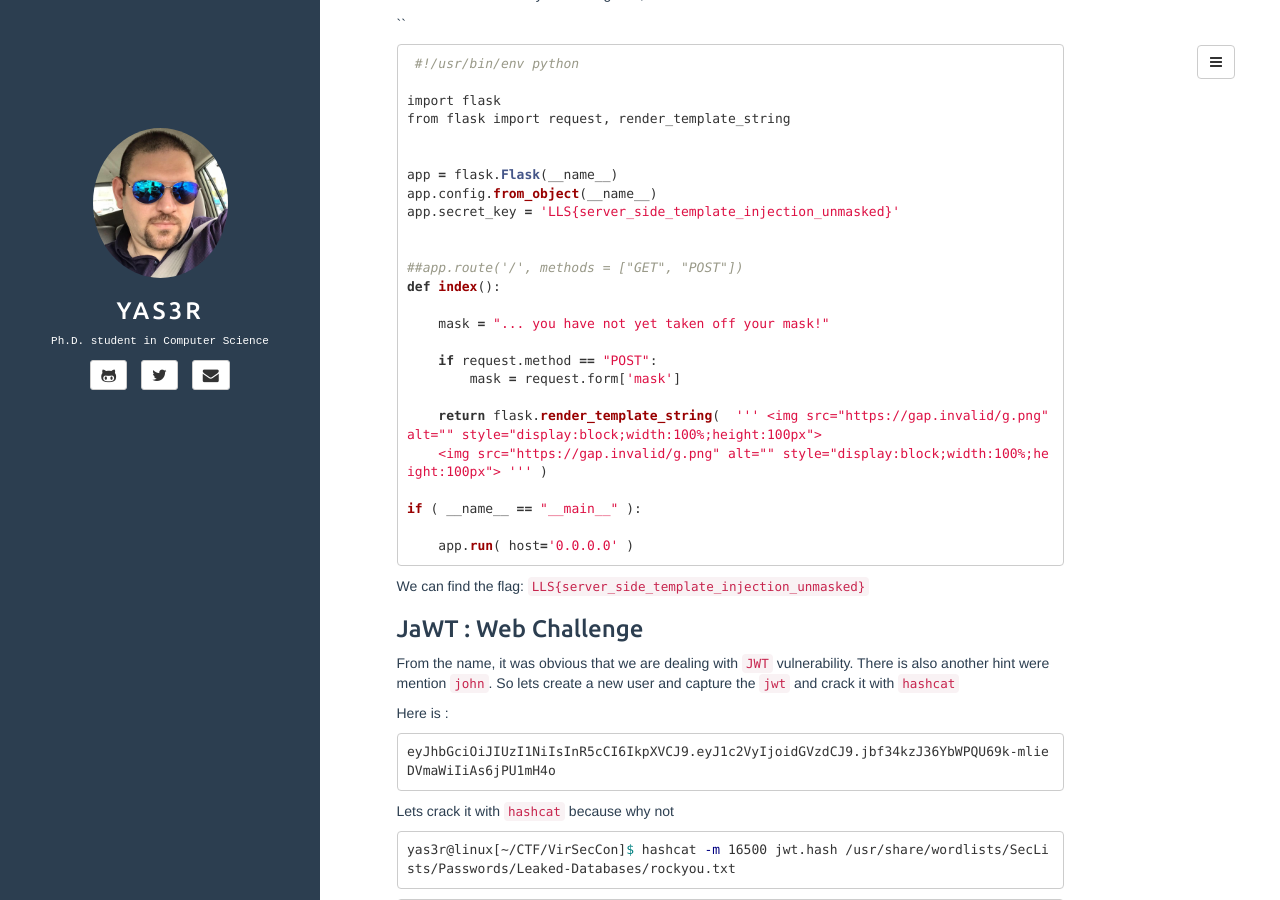
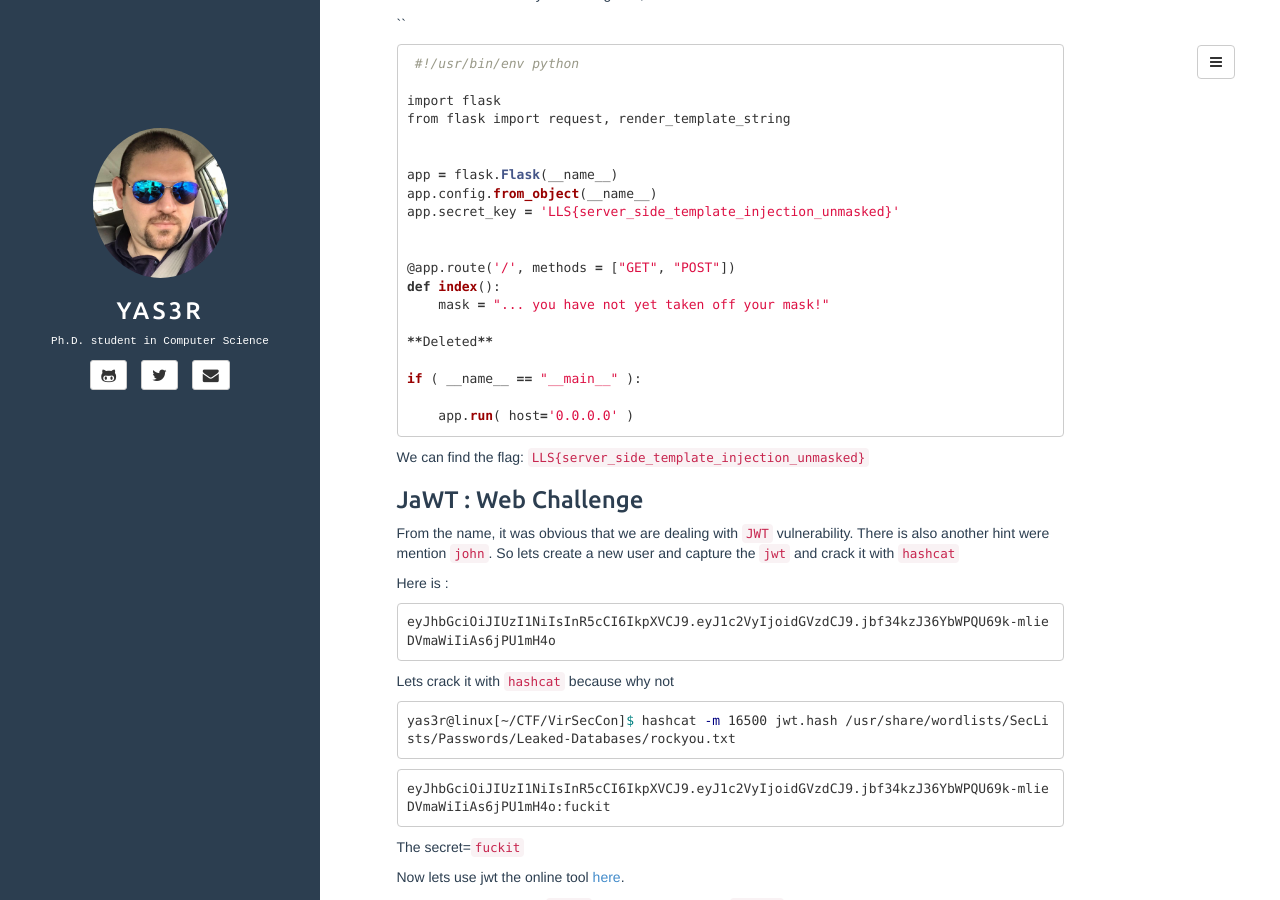
Before and after one commit to yaserfaraj/yaserfaraj.github.io, a Jekyll site: the page built from _posts/2020-04-5-virseccon-web-challenges-ctf.md, in a window 1280 px wide and 900 px high, scrolled down 3083 px. Built offline with Jekyll 4.4.1, drawn with Linux system fonts in a browser that asks for light colours.

Commit message:
Update 2020-04-5-virseccon-web-challenges-ctf.md

```diff
--- a/_posts/2020-04-5-virseccon-web-challenges-ctf.md
+++ b/_posts/2020-04-5-virseccon-web-challenges-ctf.md
@@ -145,16 +145,11 @@ app.config.from_object(__name__)
 app.secret_key = 'LLS{server_side_template_injection_unmasked}'
 
 
-##app.route('/', methods = ["GET", "POST"])
+@app.route('/', methods = ["GET", "POST"])
 def index():
-
     mask = "... you have not yet taken off your mask!"
 
-    if request.method == "POST":
-        mask = request.form['mask']
-
-    return flask.render_template_string(  ''' {%  extends "layout.html"  %}
-    {%  block body  %} ''' + mask + ''' {%  endblock %} ''' )
+**Deleted**
 
 if ( __name__ == "__main__" ):
 
```
